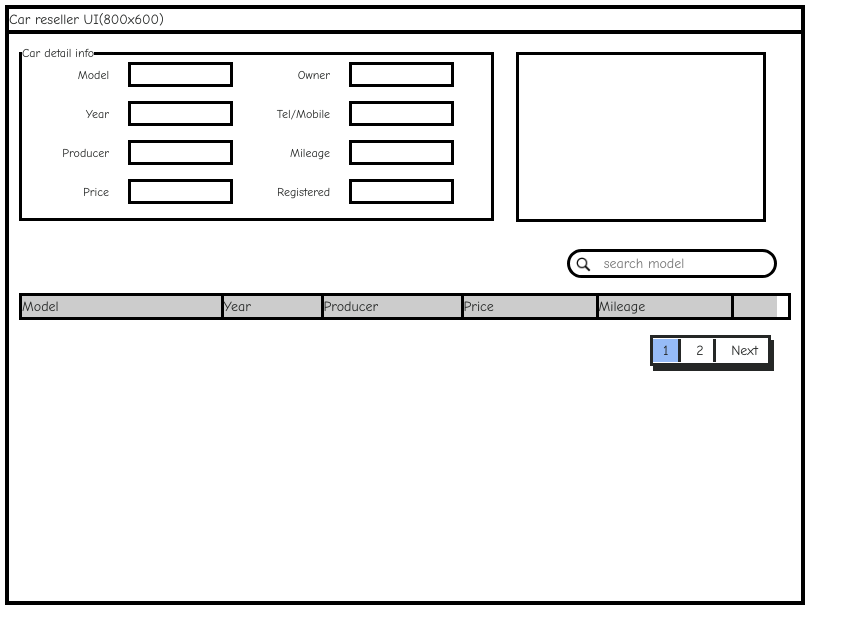
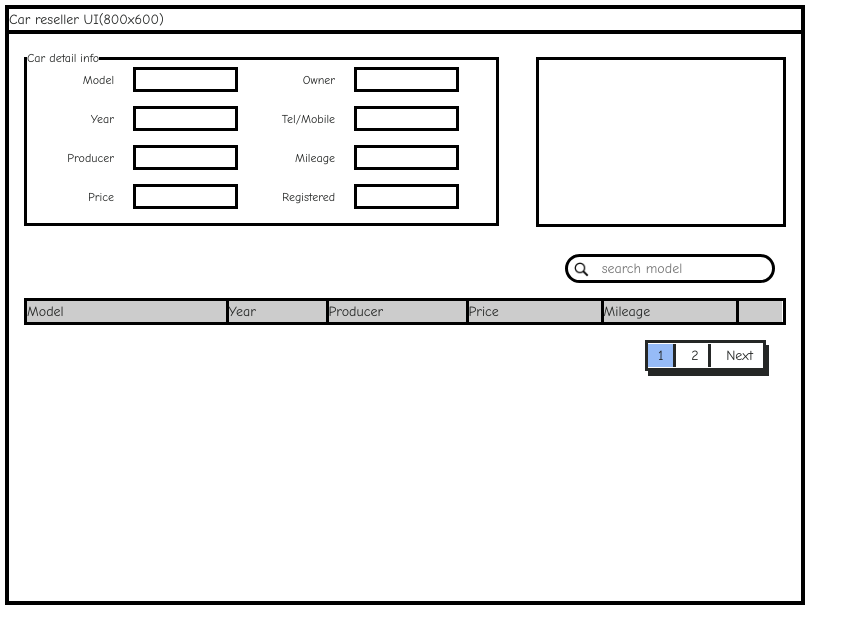
Before and after one commit to imagineLife/takehome, a website: page public/index.html in a window 1280 px wide. Shown: the whole page, without its empty margins (0-863 px from the left). Drawn offline with nearby package versions, Linux system fonts and the light colour scheme; no server answers.

Commit message:
Increases margin, updates image margins.

```diff
--- a/public/index.css
+++ b/public/index.css
@@ -583,7 +583,7 @@ td, th{
 }
 
 .innerWrapper{
-  padding:10px;
+  padding: 15px;
 }
 
 @media only screen and (min-width: 400px){
@@ -630,7 +630,7 @@ td, th{
 
 
 	#carImage{
-      margin: 8px 25px 0 0;
+      margin-top:8px;
       float: right
 	}
 
```
